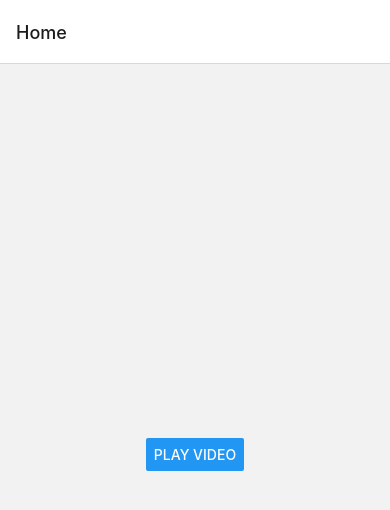
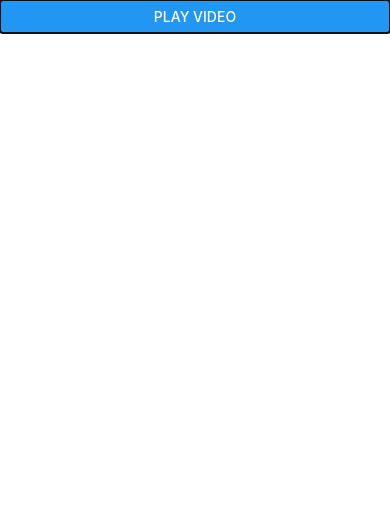
Before and after one commit to XBigTK13X/react-native-libmpv, a React Native app in the folder example/: screen / in a window 390 px wide. Shown: the top 510 px of the page. Built offline with nearby package versions, Linux system fonts and the light colour scheme.

Commit message:
Closer example to how snowstream does things

```diff
--- a/example/src/App.tsx
+++ b/example/src/App.tsx
@@ -1,5 +1,5 @@
 import * as React from 'react';
-import { StyleSheet, View, Button, Text } from 'react-native';
+import { StyleSheet, View, Button, Modal, TouchableOpacity } from 'react-native';
 import { NavigationContainer } from '@react-navigation/native';
 import { createNativeStackNavigator } from '@react-navigation/native-stack';
 import { LibmpvVideo, Libmpv } from 'react-native-libmpv';
@@ -9,19 +9,25 @@ const styles = StyleSheet.create({
     flex: 1,
     alignItems: 'center',
     justifyContent: 'center',
+    backgroundColor: 'black'
   },
   box: {
     width: 60,
     height: 60,
     marginVertical: 20,
+  },
+  button: {
+    flex: 1
   }
 });
 
 function LandingPage({ navigation }) {
   return (
-    <View style={styles.container}>
-      <Button onPress={() => { navigation.navigate('Video') }} title="Play Video" />
-    </View>
+    <Modal style={styles.container}>
+      <View style={styles.button}>
+        <Button onPress={() => { navigation.navigate('Video') }} title="Play Video" />
+      </View>
+    </Modal>
   )
 }
 
@@ -65,9 +71,9 @@ function VideoPage({ navigation }) {
     }
     console.log({ renderCount, libmpvLog })
   }
-  const videoUrl = 'http://magneto.9914.us/movie/disney-pixar/The Princess and the Frog (2009)/The Princess and the Frog (2009) Remux-2160p.mkv'
+  const videoUrl = 'http://juggernaut.9914.us/tv/cartoon/b/Bluey (2018) [Australia]/Season 1/S01E001 - Magic Xylophone.mkv'
   return (
-    <View style={styles.container}>
+    <Modal style={styles.container} onRequestClose={() => { navigation.goBack() }}>
       <LibmpvVideo
         isPlaying={isPlaying}
         playUrl={videoUrl}
@@ -75,12 +81,15 @@ function VideoPage({ navigation }) {
         surfaceHeight={-1}
         onLibmpvEvent={onLibmpvEvent}
         onLibmpvLog={onLibmpvLog}
-        selectedAudioTrack={1}
-        selectedSubtitleTrack={1}
+        selectedAudioTrack={0}
+        selectedSubtitleTrack={0}
         seekToSeconds={seekSeconds}
-      ></LibmpvVideo>
-      <Button title="Toggle Playing" onPress={() => { setIsPlaying(!isPlaying) }} />
-    </View>
+      />
+      <TouchableOpacity
+        transparent
+        style={styles.button}
+        onPress={() => { setIsPlaying(!isPlaying) }} />
+    </Modal>
   )
 }
 
```
